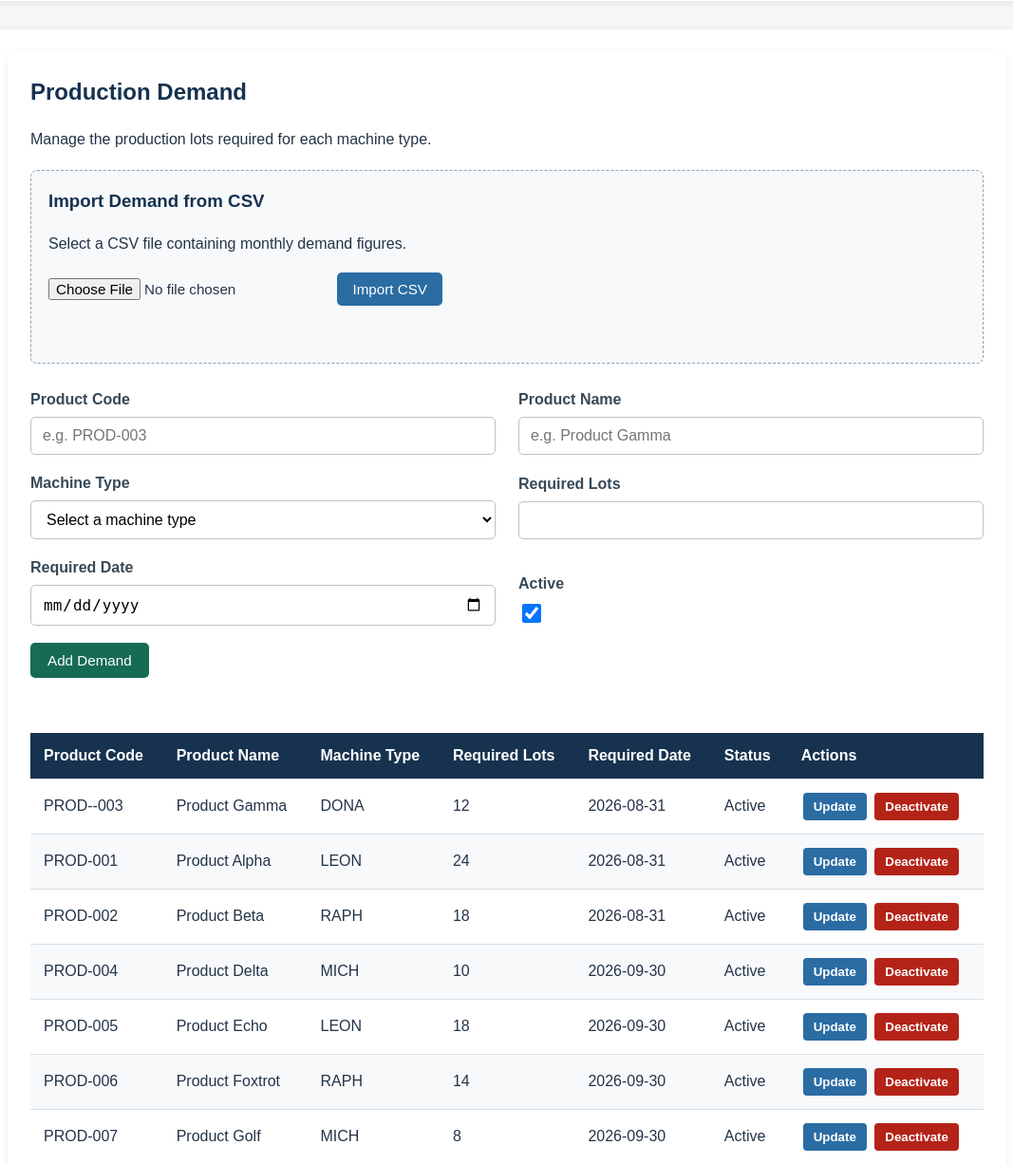
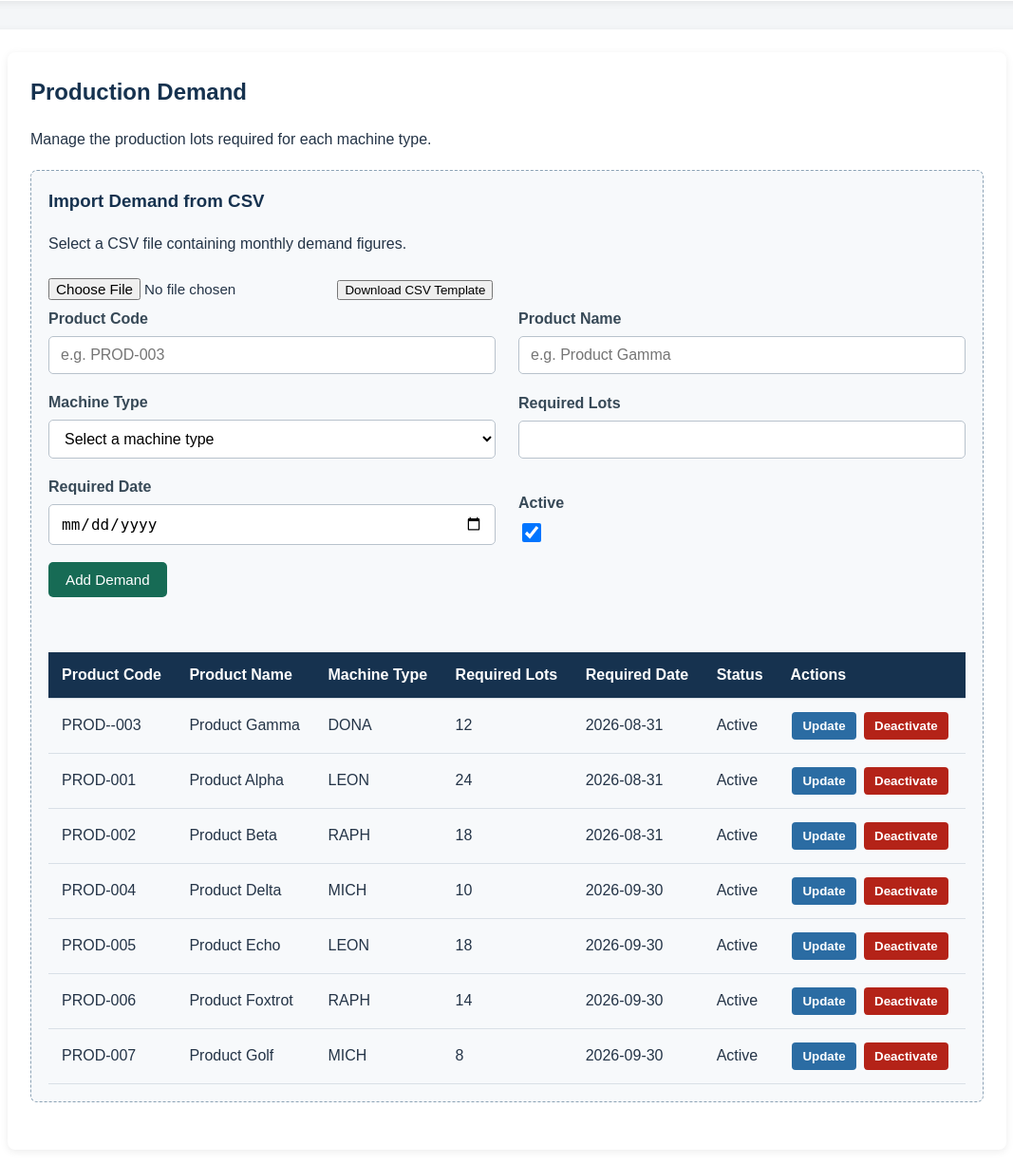
Before and after one commit to leahchristina/wsaa-project, a Flask app: page / in a window 1280 px wide. Shown: the part 964-2190 px from the top of the page at 95% size, without its empty margins (106-1173 px from the left). Run offline with Flask 3, Linux system fonts and the light colour scheme; data comes from the database, SQL or seed files in the repository.

Commit message:
added csv template download

```diff
--- a/app.py
+++ b/app.py
@@ -586,5 +586,41 @@ def import_demand_csv():
         "records": created_records
     }), 201
 
+@app.route("/api/demand/template.csv", methods=["GET"])
+def download_demand_csv_template():
+    csv_output = io.StringIO()
+
+    writer = csv.writer(csv_output)
+
+    writer.writerow([
+        "product_code",
+        "product_name",
+        "machine_type",
+        "required_lots",
+        "required_date",
+        "active"
+    ])
+
+    writer.writerow([
+        "PROD-EXAMPLE",
+        "Example Product",
+        "LEON",
+        "10",
+        "2026-09-30",
+        "true"
+    ])
+
+    response = make_response(csv_output.getvalue())
+
+    response.headers["Content-Type"] = (
+        "text/csv; charset=utf-8"
+    )
+
+    response.headers["Content-Disposition"] = (
+        "attachment; filename=demand_import_template.csv"
+    )
+
+    return response
+
 if __name__ == "__main__":
     app.run(debug=True)
--- a/templates/index.html
+++ b/templates/index.html
@@ -136,12 +136,13 @@
         accept=".csv,text/csv"
     >
 
-    <button type="button" id="import-csv-button">
-        Import CSV
-    </button>
-
-    <p id="csv-import-message"></p>
-</div>
+<button
+    type="button"
+    id="download-template-button"
+    onclick="window.location.href='/api/demand/template.csv'"
+>
+    Download CSV Template
+</button>
 
     <form id="demand-form">
         <input type="hidden" id="demand-id">
```
